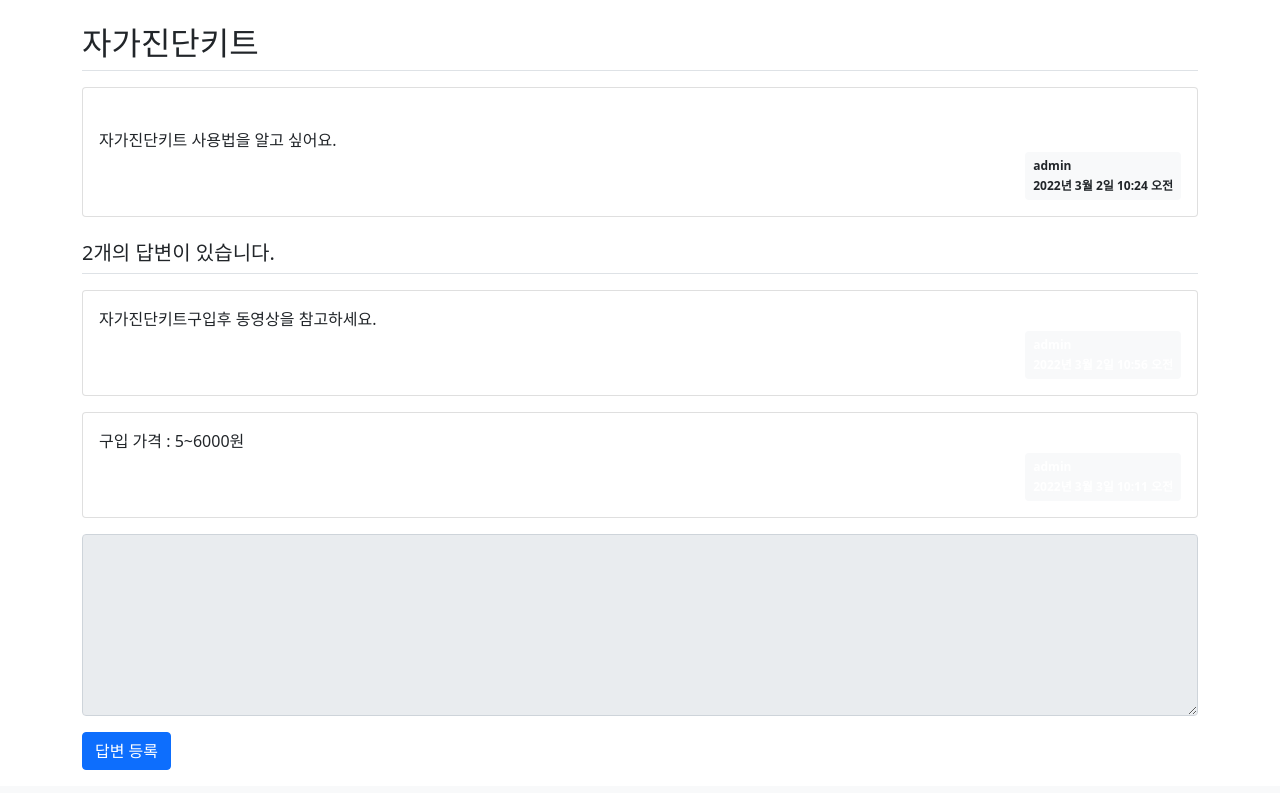
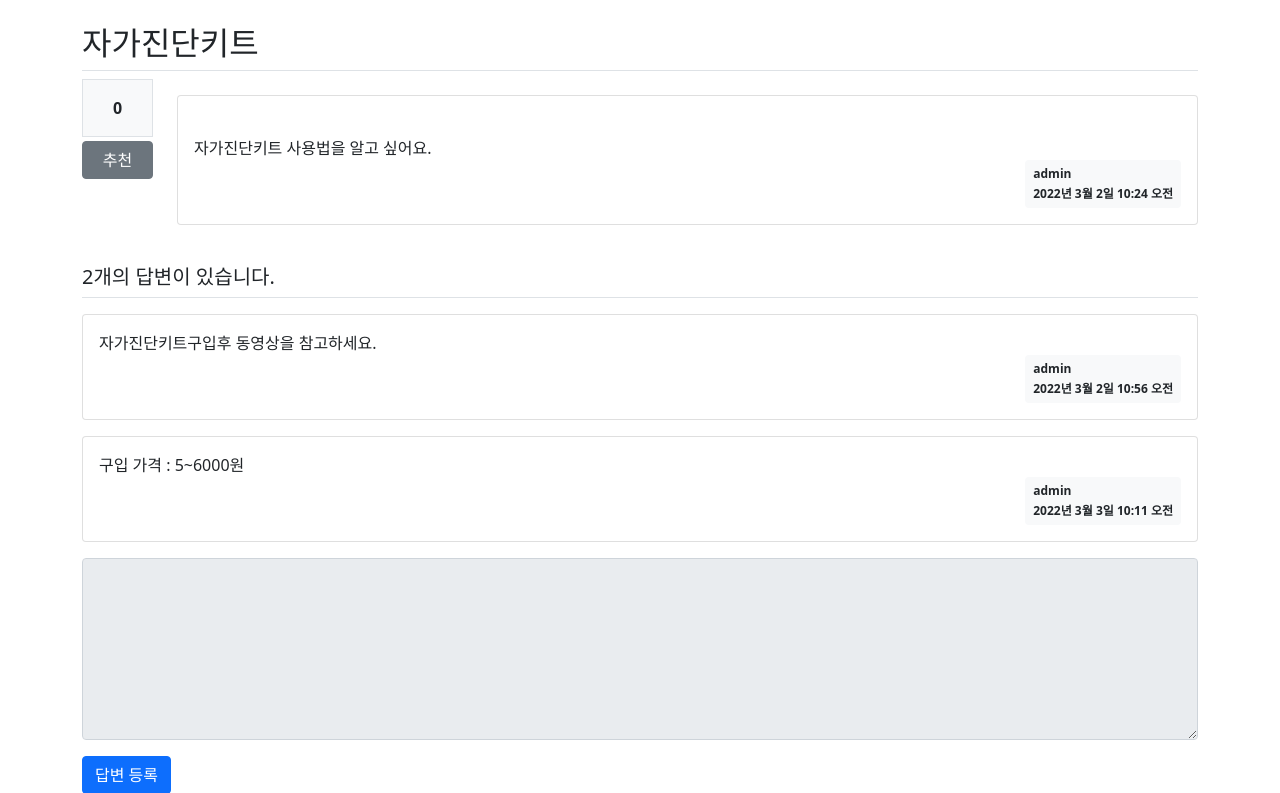
Before and after one commit to saelom/pyweb, a Django app: page /board/1/ in a window 1280 px wide. Shown: the part 56-849 px from the top of the page. Before the commit the page ends 826 px from the top, so only its background shows below. Run offline with Django 4.2, Linux system fonts and the light colour scheme; data comes from the database, SQL or seed files in the repository; both versions use the stored data as it was after the commit; some libraries are stand-ins or nearby versions.

Commit message:
추천기능

```diff
--- a/board/models.py
+++ b/board/models.py
@@ -6,7 +6,8 @@ class Question(models.Model):
     content = models.TextField()
     create_date = models.DateTimeField()        # not null
     modify_date = models.DateTimeField(null=True, blank=True) # null 허용, blank 폼 데이터
-    author = models.ForeignKey(User, on_delete=models.CASCADE) #user의 username와 외래키 설
+    author = models.ForeignKey(User, on_delete=models.CASCADE, related_name='author_question') # user의 username와 외래키 설
+    voter = models.ManyToManyField(User, related_name='voter_question')    # 추천수 - 다대다 관계
 
     def __str__(self):
         return self.subject
--- a/board/urls.py
+++ b/board/urls.py
@@ -20,7 +20,9 @@ urlpatterns = [
     path('answer/modify/<int:answer_id>/', views.answer_modify, name='answer_modify'),
     # 질문 삭제
     path('question/delete/<int:question_id>/', views.question_delete, name='question_delete'),
-    # 질문 삭제
+    # 답변 삭제
     path('answer/delete/<int:answer_id>/', views.answer_delete, name='answer_delete'),
+    # 질문 추천
+    path('vote/question/<int:question_id>/', views.vote_question, name='vote_question'),
 
 ]
--- a/board/views.py
+++ b/board/views.py
@@ -1,3 +1,4 @@
+from django.contrib import messages
 from django.contrib.auth.decorators import login_required
 from django.core.paginator import Paginator
 from django.http import HttpResponse
@@ -105,10 +106,20 @@ def question_delete(request,question_id):
     question = Question.objects.get(id=question_id)
     question.delete()   # 해당 질문 삭제
     return redirect('board:boardlist')  # 질문 목록
-##
+
 @login_required(login_url='common:login_view')
 def answer_delete(request, answer_id):
     # 답변 삭제
     answer = Answer.objects.get(id=answer_id)
     answer.delete()
     return redirect('board:detail', question_id=answer.question.id)  # 상세페이지
+
+@login_required(login_url='common:login_view')
+def vote_question(request, question_id):
+    # 질문 추천
+    question = Question.objects.get(id=question_id)
+    if request.user == question.author:
+        messages.error(request, "본인이 작성한 글은 추천할 수 없습니다.")
+    else:
+        question.voter.add(request.user)        # 추천 1 증가
+    return redirect('board:detail', question_id=question_id)
--- a/templates/board/detail.html
+++ b/templates/board/detail.html
@@ -5,12 +5,36 @@
 
 {% block content %}
     <div class="container my-3">
-        <!-- 질문 영역 -->
-       <h2 class="border-bottom py-2">{{ question.subject }}</h2>
-        <div class="card my-3">
-            <div class="card-body">
-                <div class="card-text" style="white-space:pre-line">
-                    {{ question.content }}
+        <!-- 추천 오류 표시 -->
+        {% if messages %}
+
+            {% for message in messages %}
+                <div class="alert alert-danger my-3">
+                    <ul>
+                        <li>{{ message.message }}</li>
+                    </ul>
+                </div>
+            {% endfor %}
+
+        {% endif %}
+        <h2 class="border-bottom py-2">{{ question.subject }}</h2>
+        <!-- 질문 추천 영역과 질문 영역으로 구분 -->
+        <div class="row">
+            <!-- 질문 추천 영역 -->
+            <div class="col-1">
+                <div class="bg-light text-center border p-3 font-weight-bolder">
+                    {{ question.voter.count }}
+                </div>
+                <a href="#" data-uri = "{% url 'board:vote_question' question.id %}"
+                   class="recommend btn btn-secondary btn-block my-1">추천</a>
+            </div>
+
+            <!-- 질문 영역 -->
+            <div class="col-11">
+                 <div class="card my-3">
+                     <div class="card-body">
+                      <div class="card-text" style="white-space:pre-line">
+                           {{ question.content }}
                 </div>
                 <div class="d-flex justify-content-end">
                     {% if question.modify_date %}  <!-- 수정일이 있다면 -->
@@ -39,6 +63,8 @@
                 {% endif %}
             </div>
         </div>
+            </div>
+            </div>
         <!-- 답변 영역 -->
         <h5 class="border-bottom my-3 py-2">
             {{ question.answer_set.count }}개의 답변이 있습니다.
@@ -54,7 +80,7 @@
                         <div>{{ answer.modify_date }}</div>
                     </div>
                     {% endif %}
-                    <div class="badge badge-light p-2 text-left">
+                    <div class="badge badge-light text-dark  p-2 text-left">
                         <div class="mb-2">{{ answer.author }}</div>
                         <div>{{ answer.create_date }}</div>
                     </div>
@@ -90,10 +116,18 @@
 {% block script %}
 <script>
     $(document).ready(function(){
+        // 삭제 처리
         $('.delete').click(function(){
             if(confirm('정말로 삭제하시겠습니까?')){
                 location.href=$(this).data('uri');
             }
+        });
+
+        // 추천 처리
+        $('.recommend').click(function(){
+            if(confirm('정말로 추천하시겠습니까?')){
+                location.href = $(this).data('uri');  //uri 경로로 이동동
+           }
         });
     });
 </script>
--- a/templates/board/question_list.html
+++ b/templates/board/question_list.html
@@ -20,7 +20,8 @@
                     <td>{{ question_list.paginator.count|sub:question_list.start_index|sub:forloop.counter0|add:1 }}</td>
                    <!--  <td>{{ forloop.counter|add:5 }}</td> -->
                     <td class="text-left px-3">
-                        <a href="{% url 'board:detail' question.id %}">{{ question.subject }}</a>
+                        <a href="{% url 'board:detail' question.id %}"
+                            class="text-decoration-none text-dark">{{ question.subject }}</a>
                     </td>
                     <td>{{ question.author }}</td>
                     <td>{{ question.create_date }}</td>
```
Also changed, not shown: board/migrations/0006_question_voter_alter_question_author.py (added), db.sqlite3.
